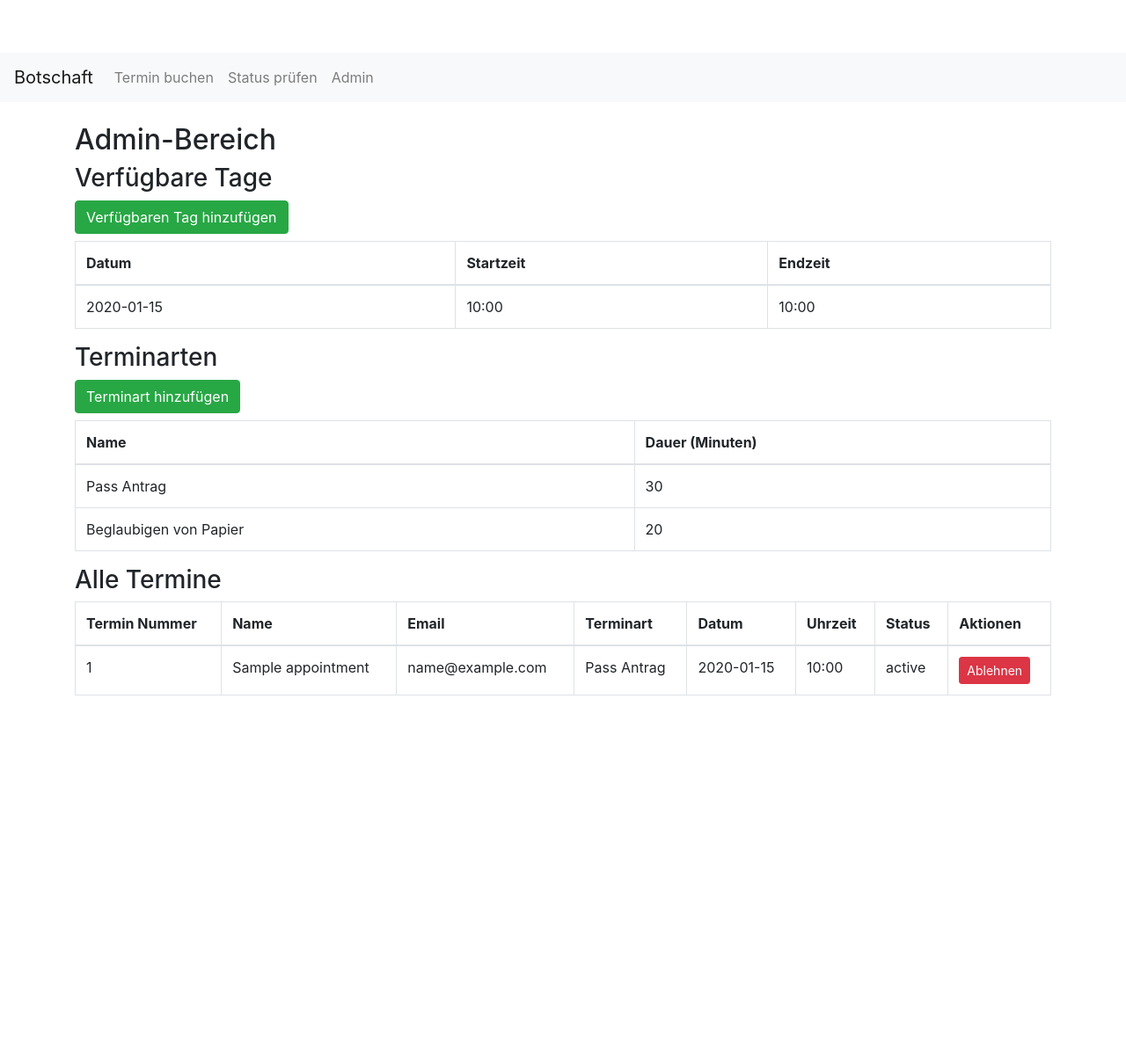
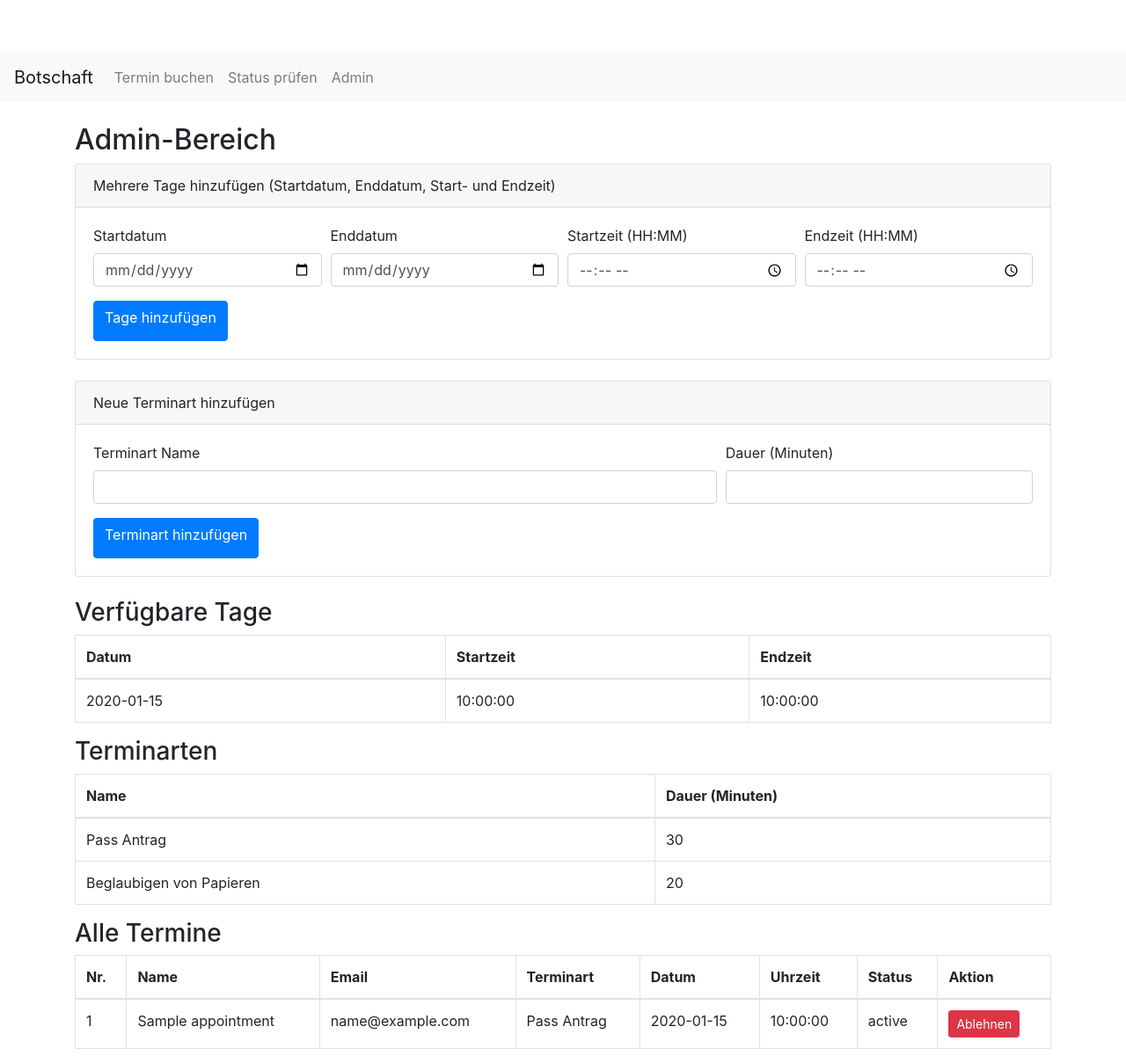
Before and after one commit to Oclass-entwickler/appointment-scheduling, a Flask app: page /admin in a window 1280 px wide. Shown: the whole page at 88% size. Before the commit the page ends 791 px from the top, so only its background shows below. Run offline with Flask 3, Linux system fonts and the light colour scheme; tables that the repository leaves empty hold one stand-in row (values such as "Sample post"); some libraries are stand-ins or nearby versions.

Commit message:
neue Tage

```diff
--- a/app.py
+++ b/app.py
@@ -2,21 +2,17 @@ from flask import Flask, render_template, redirect, url_for, flash, request
 from config import Config
 from models import db, Appointment, AppointmentType, AvailableDay
 from forms import (
-    BookTypeForm,
-    BookSlotForm,
-    StatusForm,
-    AvailableDayForm,
-    AppointmentTypeForm
+    BookTypeForm, BookSlotForm, StatusForm,
+    MultipleDaysForm, AppointmentTypeForm
 )
 from sqlalchemy.exc import IntegrityError
-from datetime import datetime, timedelta
-#
+from datetime import datetime, timedelta, date
+
 app = Flask(__name__)
 app.config.from_object(Config)
 db.init_app(app)
 
-
-# --- Hilfsfunktion: Freie Slots berechnen ---
+# -- Hilfsfunktion: Alle freien Slots für eine Terminart --
 def get_free_slots_for_type(appointment_type_id):
     """
     Ermittelt alle freien Zeitslots (Datum + Uhrzeit),
@@ -30,69 +26,64 @@ def get_free_slots_for_type(appointment_type_id):
     free_slots = []
 
     for day in all_days:
-        # Alle Termine an diesem Tag laden
+        # Alle Termine an diesem Tag
         day_appointments = Appointment.query.filter_by(date=day.date).all()
 
-        # Start-/Endzeit in datetime kombinieren, um einfacher rechnen zu können
+        # Start- und Endzeit in datetime
         current_start = datetime.combine(day.date, day.start_time)
         day_end = datetime.combine(day.date, day.end_time)
         slot_duration = timedelta(minutes=type_obj.duration)
 
         while current_start + slot_duration <= day_end:
-            # Prüfen, ob current_start in Konflikt mit einem bestehenden Termin steht
             conflict = False
             for appt in day_appointments:
                 appt_start = datetime.combine(appt.date, appt.time)
                 appt_end = appt_start + timedelta(minutes=appt.type.duration)
-                # Prüfen, ob sich Slots überschneiden
+                # Überschneidung?
                 if not (current_start + slot_duration <= appt_start or current_start >= appt_end):
                     conflict = True
                     break
 
             if not conflict:
-                # Format: "YYYY-MM-DD HH:MM"
+                # Format "YYYY-MM-DD HH:MM"
                 slot_str = current_start.strftime('%Y-%m-%d %H:%M')
                 free_slots.append(slot_str)
 
-            # Zum nächsten Zeitslot gehen
             current_start += slot_duration
 
     return free_slots
 
-# --- Initialer Datenbank-Setup ---
+# -- Datenbank anlegen und ggf. Default-Daten einfügen --
 with app.app_context():
     db.create_all()
-
-    # Beispiel: Terminarten hinzufügen, falls keine existieren
     if AppointmentType.query.count() == 0:
-        standard_types = [
+        default_types = [
             {'name': 'Pass Antrag', 'duration': 30},
-            {'name': 'Beglaubigen von Papier', 'duration': 20}
+            {'name': 'Beglaubigen von Papieren', 'duration': 20}
         ]
-        for t in standard_types:
+        for t in default_types:
             db.session.add(AppointmentType(name=t['name'], duration=t['duration']))
         db.session.commit()
 
-# --- Routen ---
+# --- Routen (User-Bereich) ---
 
 @app.route('/')
 def index():
     return render_template('index.html')
 
-# Schritt 1: Terminart wählen
+# 1. Schritt: Terminart auswählen
 @app.route('/book', methods=['GET', 'POST'])
 def book_select_type():
     form = BookTypeForm()
-    # Liste aller Terminarten laden
     form.appointment_type.choices = [
         (t.id, t.name) for t in AppointmentType.query.order_by(AppointmentType.name.asc()).all()
     ]
     if form.validate_on_submit():
-        # Weiter zu Schritt 2 und Terminart in URL übernehmen
+        # Weiter zu Schritt 2
         return redirect(url_for('book_select_slot', type_id=form.appointment_type.data))
     return render_template('book_type.html', form=form)
 
-# Schritt 2: Freien Termin-Slot + Kontaktdaten eingeben
+# 2. Schritt: Konkreten Slot wählen + Kundendaten
 @app.route('/book/slot', methods=['GET', 'POST'])
 def book_select_slot():
     type_id = request.args.get('type_id')
@@ -100,18 +91,16 @@ def book_select_slot():
         flash('Bitte zuerst eine Terminart auswählen.', 'warning')
         return redirect(url_for('book_select_type'))
 
-    # Verfügbare Slots berechnen
-    free_slots = get_free_slots_for_type(type_id)
+    # Alle freien Slots berechnen
+    free_slots = get_free_slots_for_type(int(type_id))
     if not free_slots:
         flash('Zurzeit sind keine freien Termine für diese Terminart verfügbar.', 'warning')
         return redirect(url_for('book_select_type'))
 
     form = BookSlotForm()
-    # Dropdown mit allen freien Slots befüllen
     form.timeslot.choices = [(slot, slot) for slot in free_slots]
 
     if form.validate_on_submit():
-        # Gewählten Slot auswerten (z.B. "2025-01-05 09:30")
         slot_str = form.timeslot.data
         try:
             slot_dt = datetime.strptime(slot_str, '%Y-%m-%d %H:%M')
@@ -123,8 +112,7 @@ def book_select_slot():
         last_appointment = Appointment.query.order_by(Appointment.appointment_number.desc()).first()
         next_number = last_appointment.appointment_number + 1 if last_appointment else 1
 
-        # Neuen Termin anlegen
-        new_appointment = Appointment(
+        new_appt = Appointment(
             appointment_number=next_number,
             type_id=int(type_id),
             customer_name=form.customer_name.data,
@@ -132,110 +120,132 @@ def book_select_slot():
             date=slot_dt.date(),
             time=slot_dt.time()
         )
-
-        db.session.add(new_appointment)
+        db.session.add(new_appt)
         try:
             db.session.commit()
             flash(
-                f"Termin erfolgreich gebucht! Ihre Termin Nummer ist {new_appointment.appointment_number} "
+                f"Termin erfolgreich gebucht! Ihre Termin Nummer ist {new_appt.appointment_number} "
                 f"am {slot_dt.date()} um {slot_dt.strftime('%H:%M')} Uhr.",
                 'success'
             )
             return redirect(url_for('index'))
         except IntegrityError:
             db.session.rollback()
-            flash('Ein Fehler ist aufgetreten. Bitte versuchen Sie es erneut.', 'danger')
+            flash('Ein Datenbankfehler ist aufgetreten. Bitte versuchen Sie es erneut.', 'danger')
             return redirect(url_for('book_select_slot', type_id=type_id))
 
     return render_template('book_slot.html', form=form)
 
+# Status abfragen
 @app.route('/status', methods=['GET', 'POST'])
 def check_status():
     form = StatusForm()
     if form.validate_on_submit():
         try:
             number = int(form.appointment_number.data)
-            appointment = Appointment.query.filter_by(appointment_number=number).first()
-            if appointment:
-                return render_template('view_status.html', appointment=appointment)
+            appt = Appointment.query.filter_by(appointment_number=number).first()
+            if appt:
+                return render_template('view_status.html', appointment=appt)
             else:
                 flash('Termin Nummer nicht gefunden.', 'warning')
         except ValueError:
             flash('Bitte geben Sie eine gültige Nummer ein.', 'danger')
     return render_template('check_status.html', form=form)
 
-@app.route('/admin', methods=['GET', 'POST'])
+# --- Admin-Bereich ---
+@app.route('/admin')
 def admin():
-    # Vereinfachte Admin-Seite ohne Authentifizierung
-    appointments = Appointment.query.order_by(Appointment.date.desc(), Appointment.time.asc()).all()
-    types = AppointmentType.query.all()
-    available_days = AvailableDay.query.order_by(AvailableDay.date.asc()).all()
-    return render_template('admin.html', appointments=appointments, types=types, available_days=available_days)
+    # Zeigt direkt Formulare und Listen an ohne extra Seiten
+    all_appointments = Appointment.query.order_by(Appointment.date.desc(), Appointment.time.asc()).all()
+    all_types = AppointmentType.query.all()
+    all_days = AvailableDay.query.order_by(AvailableDay.date.asc()).all()
+    # Wir geben einfach mehrere Formulare auf einer Seite aus
+    return render_template('admin.html',
+                           appointments=all_appointments,
+                           types=all_types,
+                           days=all_days,
+                           day_form=MultipleDaysForm(),
+                           type_form=AppointmentTypeForm())
 
+# Admin: Mehrere Tage auf einmal hinzufügen
+@app.route('/admin/add_days', methods=['POST'])
+def add_multiple_days():
+    form = MultipleDaysForm()
+    if form.validate_on_submit():
+        start_date = form.start_date.data
+        end_date = form.end_date.data
+        s_time = form.start_time.data
+        e_time = form.end_time.data
 
-@app.route('/admin/available_day/add', methods=['GET', 'POST'])
-def add_available_day():
-    form = AvailableDayForm()
-    if form.validate_on_submit():
-        # Überprüfen, ob das Datum bereits existiert
-        existing_day = AvailableDay.query.filter_by(date=form.date.data).first()
-        if existing_day:
-            flash('Dieser Tag ist bereits als verfügbar festgelegt.', 'warning')
+        if s_time >= e_time:
+            flash('Startzeit muss vor Endzeit liegen.', 'danger')
             return redirect(url_for('admin'))
-        if form.start_time.data >= form.end_time.data:
-            flash('Die Startzeit muss vor der Endzeit liegen.', 'danger')
-            return redirect(url_for('add_available_day'))
+        if start_date > end_date:
+            flash('Startdatum muss vor Enddatum liegen.', 'danger')
+            return redirect(url_for('admin'))
 
-        new_day = AvailableDay(
-            date=form.date.data,
-            start_time=form.start_time.data,
-            end_time=form.end_time.data
-        )
-        db.session.add(new_day)
+        # Alle Tage von start_date bis end_date durchgehen
+        current_day = start_date
+        count_new = 0
+        while current_day <= end_date:
+            # Prüfen, ob Tag schon existiert
+            existing = AvailableDay.query.filter_by(date=current_day).first()
+            if not existing:
+                new_day = AvailableDay(
+                    date=current_day,
+                    start_time=s_time,
+                    end_time=e_time
+                )
+                db.session.add(new_day)
+                count_new += 1
+            current_day += timedelta(days=1)
+
         try:
             db.session.commit()
-            flash(f'Verfügbarer Tag {new_day.date} hinzugefügt.', 'success')
-            return redirect(url_for('admin'))
+            flash(f'{count_new} Tag(e) wurden als verfügbar eingetragen.', 'success')
         except IntegrityError:
             db.session.rollback()
-            flash('Ein Datenbankfehler ist aufgetreten. Bitte versuchen Sie es erneut.', 'danger')
-    return render_template('add_available_day.html', form=form)
+            flash('Ein Datenbankfehler ist aufgetreten.', 'danger')
+    else:
+        flash('Bitte alle Felder korrekt ausfüllen.', 'warning')
+    return redirect(url_for('admin'))
 
-@app.route('/admin/appointment_type/add', methods=['GET', 'POST'])
+# Admin: Neue Terminart hinzufügen
+@app.route('/admin/add_type', methods=['POST'])
 def add_appointment_type():
     form = AppointmentTypeForm()
     if form.validate_on_submit():
-        # Prüfen, ob die Terminart existiert
-        existing = AppointmentType.query.filter_by(name=form.name.data).first()
+        name = form.name.data.strip()
+        duration = form.duration.data
+        # prüfen, ob die Terminart schon existiert
+        existing = AppointmentType.query.filter_by(name=name).first()
         if existing:
             flash('Diese Terminart existiert bereits.', 'warning')
             return redirect(url_for('admin'))
-        new_type = AppointmentType(
-            name=form.name.data,
-            duration=form.duration.data
-        )
+
+        new_type = AppointmentType(name=name, duration=duration)
         db.session.add(new_type)
         try:
             db.session.commit()
-            flash(f'Terminart "{new_type.name}" hinzugefügt.', 'success')
-            return redirect(url_for('admin'))
+            flash(f'Terminart "{name}" hinzugefügt.', 'success')
         except IntegrityError:
             db.session.rollback()
-            flash('Ein Datenbankfehler ist aufgetreten. Bitte versuchen Sie es erneut.', 'danger')
-    return render_template('add_appointment_type.html', form=form)
+            flash('Ein Datenbankfehler ist aufgetreten.', 'danger')
+    else:
+        flash('Bitte alle Felder korrekt ausfüllen.', 'warning')
+    return redirect(url_for('admin'))
 
+# Admin: Termin ablehnen
 @app.route('/admin/reject/<int:appointment_id>', methods=['POST'])
 def reject_appointment(appointment_id):
-    appointment = Appointment.query.get_or_404(appointment_id)
-    if appointment.status != 'Abgelehnt':
-        appointment.status = 'Abgelehnt'
+    appt = Appointment.query.get_or_404(appointment_id)
+    if appt.status != 'Abgelehnt':
+        appt.status = 'Abgelehnt'
         db.session.commit()
-        flash(f'Termin {appointment.appointment_number} abgelehnt.', 'info')
+        flash(f'Termin {appt.appointment_number} abgelehnt.', 'info')
     else:
-        flash('Termin ist bereits abgelehnt.', 'warning')
+        flash('Dieser Termin ist bereits abgelehnt.', 'warning')
     return redirect(url_for('admin'))
 
-
-#########
 if __name__ == '__main__':
     app.run(debug=True)
--- a/forms.py
+++ b/forms.py
@@ -1,34 +1,42 @@
 from flask_wtf import FlaskForm
-from wtforms import StringField, SelectField, SubmitField, DateField, TimeField, IntegerField
+from wtforms import (
+    StringField, SelectField, SubmitField,
+    DateField, TimeField, IntegerField
+)
 from wtforms.validators import DataRequired, Email, NumberRange
 
+# --- Nutzer-Buchung in zwei Schritten ---
 class BookTypeForm(FlaskForm):
-    """
-    Schritt 1: Nutzer wählt eine Terminart aus.
-    """
+    """Schritt 1: Terminart auswählen."""
     appointment_type = SelectField('Terminart', coerce=int, validators=[DataRequired()])
     submit = SubmitField('Weiter')
 
 class BookSlotForm(FlaskForm):
-    """
-    Schritt 2: Nutzer sieht alle möglichen Zeitslots für die gewählte Terminart
-    und wählt einen aus. Zusätzlich gibt er Name und E-Mail an.
-    """
+    """Schritt 2: Konkreten Termin-Slot + Name & E-Mail."""
     timeslot = SelectField('Freie Termine', coerce=str, validators=[DataRequired()])
     customer_name = StringField('Name', validators=[DataRequired()])
     customer_email = StringField('Email', validators=[DataRequired(), Email()])
     submit = SubmitField('Termin buchen')
 
+# --- Status-Abfrage ---
 class StatusForm(FlaskForm):
     appointment_number = StringField('Termin Nummer', validators=[DataRequired()])
     submit = SubmitField('Status prüfen')
 
-class AvailableDayForm(FlaskForm):
-    date = DateField('Datum', format='%Y-%m-%d', validators=[DataRequired()])
+# --- Admin: Mehrere Tage auf einmal hinzufügen ---
+class MultipleDaysForm(FlaskForm):
+    """
+    Statt jeden Tag einzeln hinzuzufügen, kann der Admin ein Start-
+    und Enddatum festlegen (z.B. 1.10. bis 5.10.) und eine einheitliche
+    Start- und Endzeit (z.B. 08:00 bis 16:00).
+    """
+    start_date = DateField('Startdatum', format='%Y-%m-%d', validators=[DataRequired()])
+    end_date = DateField('Enddatum', format='%Y-%m-%d', validators=[DataRequired()])
     start_time = TimeField('Startzeit (HH:MM)', format='%H:%M', validators=[DataRequired()])
     end_time = TimeField('Endzeit (HH:MM)', format='%H:%M', validators=[DataRequired()])
-    submit = SubmitField('Verfügbaren Tag hinzufügen')
+    submit = SubmitField('Tage hinzufügen')
 
+# --- Admin: Neue Terminart hinzufügen ---
 class AppointmentTypeForm(FlaskForm):
     name = StringField('Terminart Name', validators=[DataRequired()])
     duration = IntegerField('Dauer (Minuten)', validators=[DataRequired(), NumberRange(min=1)])
--- a/templates/admin.html
+++ b/templates/admin.html
@@ -2,8 +2,62 @@
 {% block content %}
 <h2>Admin-Bereich</h2>
 
+<!-- Mehrere Tage auf einmal hinzufügen -->
+<div class="card mb-4">
+  <div class="card-header">
+    Mehrere Tage hinzufügen (Startdatum, Enddatum, Start- und Endzeit)
+  </div>
+  <div class="card-body">
+    <form action="{{ url_for('add_multiple_days') }}" method="POST">
+      {{ day_form.hidden_tag() }}
+      <div class="form-row">
+        <div class="form-group col-md-3">
+          {{ day_form.start_date.label }}
+          {{ day_form.start_date(class="form-control") }}
+        </div>
+        <div class="form-group col-md-3">
+          {{ day_form.end_date.label }}
+          {{ day_form.end_date(class="form-control") }}
+        </div>
+        <div class="form-group col-md-3">
+          {{ day_form.start_time.label }}
+          {{ day_form.start_time(class="form-control") }}
+        </div>
+        <div class="form-group col-md-3">
+          {{ day_form.end_time.label }}
+          {{ day_form.end_time(class="form-control") }}
+        </div>
+      </div>
+      <button type="submit" class="btn btn-primary">{{ day_form.submit.label }}</button>
+    </form>
+  </div>
+</div>
+
+<!-- Neue Terminart hinzufügen -->
+<div class="card mb-4">
+  <div class="card-header">
+    Neue Terminart hinzufügen
+  </div>
+  <div class="card-body">
+    <form action="{{ url_for('add_appointment_type') }}" method="POST">
+      {{ type_form.hidden_tag() }}
+      <div class="form-row">
+        <div class="form-group col-md-8">
+          {{ type_form.name.label }}
+          {{ type_form.name(class="form-control") }}
+        </div>
+        <div class="form-group col-md-4">
+          {{ type_form.duration.label }}
+          {{ type_form.duration(class="form-control") }}
+        </div>
+      </div>
+      <button type="submit" class="btn btn-primary">{{ type_form.submit.label }}</button>
+    </form>
+  </div>
+</div>
+
+<!-- Anzeige der verfügbaren Tage -->
 <h3>Verfügbare Tage</h3>
-<a href="{{ url_for('add_available_day') }}" class="btn btn-success mb-2">Verfügbaren Tag hinzufügen</a>
 <table class="table table-bordered">
   <thead>
     <tr>
@@ -13,18 +67,18 @@
     </tr>
   </thead>
   <tbody>
-        {% for day in available_days %}
+    {% for d in days %}
     <tr>
-            <td>{{ day.date.strftime('%Y-%m-%d') }}</td>
-            <td>{{ day.start_time.strftime('%H:%M') }}</td>
-            <td>{{ day.end_time.strftime('%H:%M') }}</td>
+      <td>{{ d.date }}</td>
+      <td>{{ d.start_time }}</td>
+      <td>{{ d.end_time }}</td>
     </tr>
     {% endfor %}
   </tbody>
 </table>
 
+<!-- Anzeige aller Terminarten -->
 <h3>Terminarten</h3>
-<a href="{{ url_for('add_appointment_type') }}" class="btn btn-success mb-2">Terminart hinzufügen</a>
 <table class="table table-bordered">
   <thead>
     <tr>
@@ -33,44 +87,45 @@
     </tr>
   </thead>
   <tbody>
-        {% for type in types %}
+    {% for t in types %}
     <tr>
-            <td>{{ type.name }}</td>
-            <td>{{ type.duration }}</td>
+      <td>{{ t.name }}</td>
+      <td>{{ t.duration }}</td>
     </tr>
     {% endfor %}
   </tbody>
 </table>
 
+<!-- Anzeige aller Termine -->
 <h3>Alle Termine</h3>
 <table class="table table-bordered">
   <thead>
     <tr>
-            <th>Termin Nummer</th>
+      <th>Nr.</th>
       <th>Name</th>
       <th>Email</th>
       <th>Terminart</th>
       <th>Datum</th>
       <th>Uhrzeit</th>
       <th>Status</th>
-            <th>Aktionen</th>
+      <th>Aktion</th>
     </tr>
   </thead>
   <tbody>
-        {% for appointment in appointments %}
+    {% for appt in appointments %}
     <tr>
-            <td>{{ appointment.appointment_number }}</td>
-            <td>{{ appointment.customer_name }}</td>
-            <td>{{ appointment.customer_email }}</td>
-            <td>{{ appointment.type.name }}</td>
-            <td>{{ appointment.date.strftime('%Y-%m-%d') }}</td>
-            <td>{{ appointment.time.strftime('%H:%M') }}</td>
-            <td>{{ appointment.status }}</td>
+      <td>{{ appt.appointment_number }}</td>
+      <td>{{ appt.customer_name }}</td>
+      <td>{{ appt.customer_email }}</td>
+      <td>{{ appt.type.name }}</td>
+      <td>{{ appt.date }}</td>
+      <td>{{ appt.time }}</td>
+      <td>{{ appt.status }}</td>
       <td>
-                {% if appointment.status != 'Abgelehnt' %}
-                <form action="{{ url_for('reject_appointment', appointment_id=appointment.id) }}" method="POST" style="display:inline;">
+        {% if appt.status != 'Abgelehnt' %}
+        <form action="{{ url_for('reject_appointment', appointment_id=appt.id) }}" method="POST" style="display:inline;">
           <button type="submit" class="btn btn-danger btn-sm"
-                            onclick="return confirm('Sind Sie sicher, dass Sie diesen Termin ablehnen möchten?');">
+                  onclick="return confirm('Diesen Termin wirklich ablehnen?');">
             Ablehnen
           </button>
         </form>
--- a/templates/base.html
+++ b/templates/base.html
@@ -2,7 +2,7 @@
 <html lang="de">
 <head>
     <meta charset="UTF-8">
-    <title>Terminvergabesystem - Syrische Botschaft</title>
+    <title>Terminvergabesystem</title>
     <link rel="stylesheet" href="https://stackpath.bootstrapcdn.com/bootstrap/4.5.0/css/bootstrap.min.css">
     <link rel="stylesheet" href="{{ url_for('static', filename='styles.css') }}">
 </head>
--- a/templates/book_slot.html
+++ b/templates/book_slot.html
@@ -1,6 +1,6 @@
 {% extends "base.html" %}
 {% block content %}
-<h2>Termin buchen – Schritt 2: Freien Termin auswählen</h2>
+<h2>Termin buchen – Schritt 2: Termin auswählen</h2>
 <form method="POST">
     {{ form.hidden_tag() }}
     <div class="form-group">
--- a/templates/view_status.html
+++ b/templates/view_status.html
@@ -7,8 +7,8 @@
     <li class="list-group-item"><strong>Name:</strong> {{ appointment.customer_name }}</li>
     <li class="list-group-item"><strong>Email:</strong> {{ appointment.customer_email }}</li>
     <li class="list-group-item"><strong>Status:</strong> {{ appointment.status }}</li>
-    <li class="list-group-item"><strong>Datum:</strong> {{ appointment.date.strftime('%Y-%m-%d') }}</li>
-    <li class="list-group-item"><strong>Uhrzeit:</strong> {{ appointment.time.strftime('%H:%M') }}</li>
+    <li class="list-group-item"><strong>Datum:</strong> {{ appointment.date }}</li>
+    <li class="list-group-item"><strong>Uhrzeit:</strong> {{ appointment.time }}</li>
 </ul>
 <a href="{{ url_for('index') }}" class="btn btn-secondary mt-3">Zurück</a>
 {% endblock %}
```
Also changed, not shown: models.py (+3 -7 lines). Lines whose indentation alone changed are shown as unchanged.
